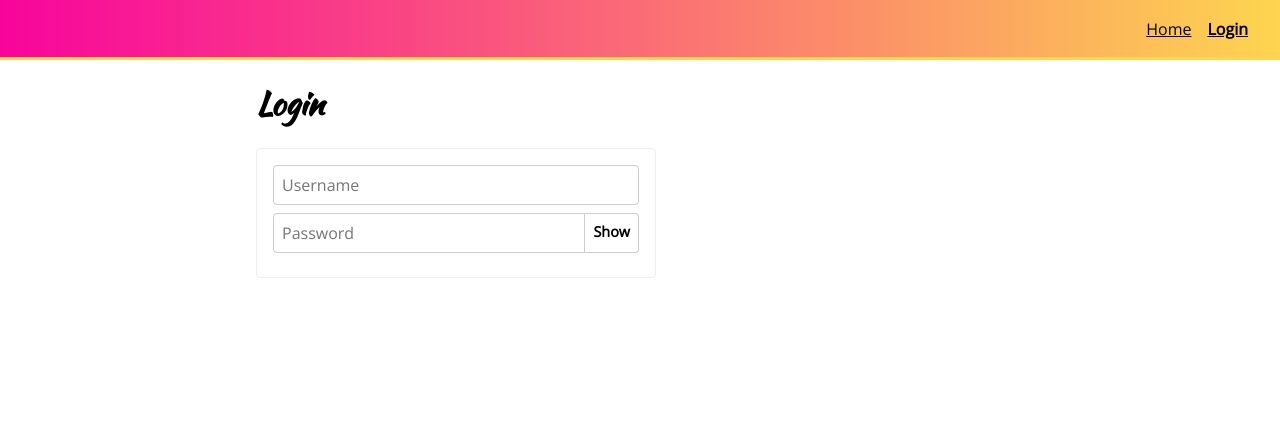
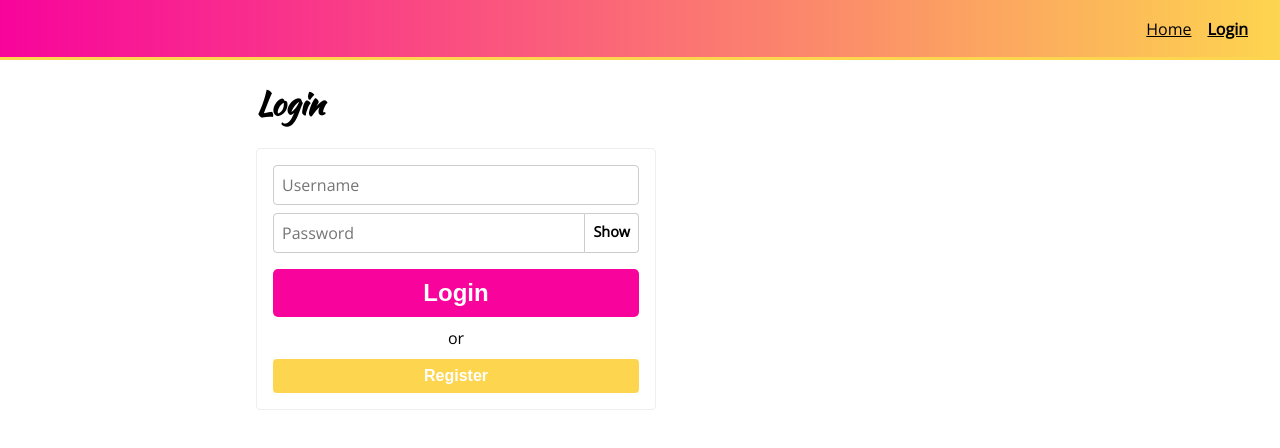
Before and after one commit to Jascha-Biederstedt/styled-components-v5, a React (Create React App) app: page /login in a window 1280 px wide. Shown: the top 448 px of the page. Built offline with nearby package versions, Linux system fonts and the light colour scheme.

Commit message:
Add buttons and loading / submit state

```diff
--- a/src/components/common/Button.js
+++ b/src/components/common/Button.js
@@ -1,13 +1,24 @@
-import styled from 'styled-components';
+import styled, { css } from 'styled-components';
 
 const Button = styled.button`
   color: white;
-  background: ${p => (p.secondary ? 'black' : '#f8049c')};
+  background: ${p => (p.secondary ? '#fdd54f' : '#f8049c')};
   font-weight: bold;
-  padding: 8px;
-  border-radius: 4px;
+
+  ${p =>
+    p.large
+      ? css`
+          padding: 10px;
+          border-radius: 5px;
+          font-size: 1.5em;
+        `
+      : css`
+          padding: 8px;
+          border-radius: 4px;
+          font-size: 1em;
+        `}
+
   box-shadow: none;
-  font-size: 1em;
   border: none;
   width: 100%;
   display: block;
--- a/src/components/common/PasswordInput.js
+++ b/src/components/common/PasswordInput.js
@@ -4,6 +4,10 @@
 
 const PasswordInputWrapper = styled.div`
   display: flex;
+
+  ~ div {
+    margin-bottom: 8px;
+  }
 `;
 
 const PasswordInputStyled = styled(Input).attrs(() => ({
--- a/src/components/pages/Login.js
+++ b/src/components/pages/Login.js
@@ -1,8 +1,9 @@
-import React, { useState } from 'react';
+import React, { useState, useEffect } from 'react';
 import styled from 'styled-components';
 import { PageLayout } from '../common/PageLayout';
 import { Input } from '../common/Input';
 import { PasswordInput } from '../common/PasswordInput';
+import { Button } from '../common/Button';
 
 const Form = styled.form`
   width: 100%;
@@ -13,10 +14,18 @@
   box-sizing: border-box;
   color: black;
   border-radius: 4px;
+
+  .alt-text {
+    text-align: center;
+    margin: 10px 0;
+  }
 `;
+
+let timeout;
 
 const Login = () => {
   const [formFields, setFormFields] = useState({ username: '', password: '' });
+  const [loading, setLoading] = useState(false);
 
   const handleInputChange = e => {
     e.persist();
@@ -27,10 +36,25 @@
     }));
   };
 
+  const handleSubmit = e => {
+    e.preventDefault();
+
+    setLoading(true);
+    timeout = setTimeout(() => {
+      setLoading(false);
+    }, 2000);
+  };
+
+  useEffect(() => {
+    return () => {
+      if (timeout) clearTimeout();
+    };
+  }, []);
+
   return (
     <PageLayout>
       <h1>Login</h1>
-      <Form>
+      <Form onSubmit={handleSubmit}>
         <Input
           value={formFields.username}
           onChange={handleInputChange}
@@ -43,6 +67,17 @@
           onChange={handleInputChange}
           name="password"
         />
+        <Button large type="submit" disabled={loading}>
+          {loading ? 'Loading' : 'Login'}
+        </Button>
+        {!loading && (
+          <>
+            <div className="alt-text">or</div>
+            <Button secondary type="button">
+              Register
+            </Button>
+          </>
+        )}
       </Form>
     </PageLayout>
   );
```
